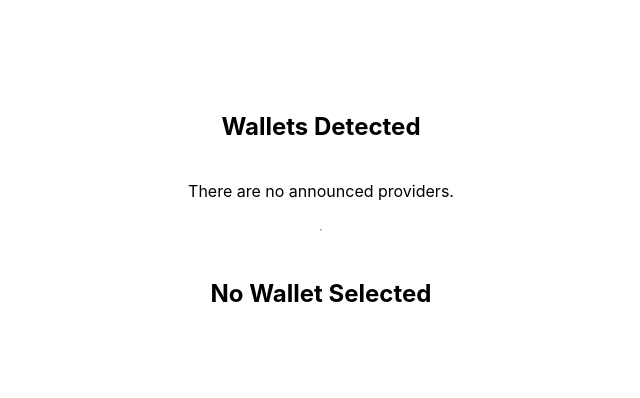
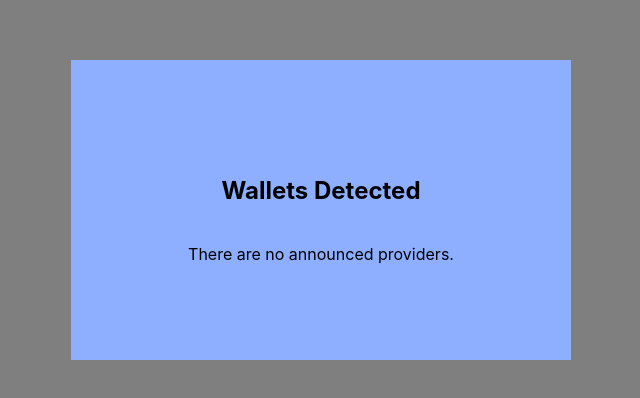
Before and after one commit to javirro/swap, a React (Create React App) app: page / in a window 1280 px wide. Shown: the part 190-588 px from the top of the page, without its empty margins (319-959 px from the left). Built offline with nearby package versions, Linux system fonts and the light colour scheme.

Commit message:
Add on property to EIP provider type and add eventListener for change account

```diff
--- a/src/components/DetectWallets/DetectWallets.css
+++ b/src/components/DetectWallets/DetectWallets.css
@@ -1,9 +1,27 @@
+#modal-detection {
+  top: 0;
+  left: 0;
+  width: 100%;
+  height: 100%;
+  position: fixed;
+
+  display: flex;
+  justify-content: center;
+  flex-direction: column;
+  align-items: center;
+
+  background-color: rgba(0, 0, 0, 0.5);
+  z-index: 1000;
+}
 .wallets-detection {
   display: flex;
   justify-content: center;
   flex-direction: column;
   align-items: center;
   gap: 20px;
+  width: 500px;
+  height: 300px;
+  background-color: rgb(142, 174, 255);
 }
 
 .wallets-detection > div {
@@ -13,7 +31,22 @@
   gap: 10px;
 }
 
-.wallets-detection > div  img {
-  width: 80px;
-  height: 80px;
+.wallets-detection > div button {
+  display: flex;
+  justify-content: center;
+  align-items: center;
+  gap: 10px;
+  padding: 10px;
+  background-color: rgba(0, 0, 0, 0.1);
+  border: 2px solid rgb(1, 14, 63);
+  border-radius: 5px;
+  cursor: pointer;
 }
+
+.wallets-detection > div img {
+  width: 32px;
+}
+
+.wallets-detection > div strong {
+  font-size: 18px;
+}
--- a/src/components/DetectWallets/DetectWallets.tsx
+++ b/src/components/DetectWallets/DetectWallets.tsx
@@ -1,66 +1,53 @@
-import { useState } from "react";
-import useSyncProviders from "../../hooks/useSyncProviders";
-import { EIP6963ProviderDetail } from "../../types/Metamask";
+import { useState } from "react"
+import useSyncProviders from "../../hooks/useSyncProviders"
+import { EIP6963ProviderDetail } from "../../types/Metamask"
 
-import "./DetectWallets.css";
+import "./DetectWallets.css"
 
 interface DiscoverWalletProvidersProps {
-  setProvider: (provider: any) => void;
+  setProvider: (provider: any) => void
+  setUserAccount: (userAccount: string) => void
+  userAccount: string
 }
-const DiscoverWalletProviders = ({
-  setProvider,
-}: DiscoverWalletProvidersProps) => {
-  const [selectedWallet, setSelectedWallet] = useState<EIP6963ProviderDetail>();
-  const [userAccount, setUserAccount] = useState<string>("");
-  const providers = useSyncProviders();
+
+const DiscoverWalletProviders = ({ setProvider, setUserAccount, userAccount }: DiscoverWalletProvidersProps) => {
+  const [selectedWallet, setSelectedWallet] = useState<EIP6963ProviderDetail>()
+  const providers = useSyncProviders()
 
   const handleConnect = async (providerWithInfo: EIP6963ProviderDetail) => {
-    setProvider(providerWithInfo.provider);
-    const accounts: any = await providerWithInfo.provider
-      .request({ method: "eth_requestAccounts" })
-      .catch(console.error);
+    setProvider(providerWithInfo.provider)
+    const accounts: any = await providerWithInfo.provider.request({ method: "eth_requestAccounts" }).catch(console.error)
 
     if (accounts?.[0] as string) {
-      setSelectedWallet(providerWithInfo);
-      setUserAccount(accounts?.[0]);
+      setSelectedWallet(providerWithInfo)
+      setUserAccount(accounts?.[0])
     }
-  };
+  }
 
   return (
-    <div>
+    <div id="modal-detection">
       <section className="wallets-detection">
         <h2>Wallets Detected</h2>
         <div>
           {providers.length > 0 ? (
             providers?.map((provider: EIP6963ProviderDetail) => (
-              <button
-                key={provider.info.uuid}
-                onClick={() => handleConnect(provider)}
-              >
+              <button key={provider.info.uuid} onClick={() => handleConnect(provider)}>
                 <img src={provider.info.icon} alt={provider.info.name} />
-                <div>{provider.info.name}</div>
+                <strong>{provider.info.name}</strong>
               </button>
             ))
           ) : (
             <div>There are no announced providers.</div>
           )}
         </div>
-        <hr />
-        <h2>{userAccount ? "" : "No "}Wallet Selected</h2>
-        {/* {userAccount && (
-        <div>
+
+        {selectedWallet && (
           <div>
-            <img
-              src={selectedWallet?.info?.icon}
-              alt={selectedWallet?.info.name}
-            />
-            <div>{selectedWallet?.info.name}</div>
-            <div>{userAccount}</div>
+            <span>User wallet: {userAccount}</span>
           </div>
-        </div>
-      )} */}
+        )}
       </section>
     </div>
-  );
-};
-export default DiscoverWalletProviders;
+  )
+}
+export default DiscoverWalletProviders
--- a/src/components/Swap/Swap.tsx
+++ b/src/components/Swap/Swap.tsx
@@ -1,39 +1,42 @@
-import { useEffect, useState } from "react";
+import { useEffect, useState } from "react"
 import { EIP1193Provider } from "../../types/Metamask"
 import DiscoverWalletProviders from "../DetectWallets/DetectWallets"
-import Web3 from "web3";
+import Web3 from "web3"
 import tokenAbi from "../../contracts/tokenAbi.json"
-import "./Swap.css";
-
+import "./Swap.css"
 
 const Swap = () => {
   const [provider, setProvider] = useState<EIP1193Provider>()
+  const [userAccount, setUserAccount] = useState<string>("")
+
+  provider?.on?.("accountsChanged", (accounts: any) => {
+    setUserAccount(accounts[0])
+  })
 
   useEffect(() => {
-
     const getAccounts2 = async () => {
-      if(!provider) return
+      if (!provider) return
       const chainId = await provider.request({ method: "eth_chainId" })
-      console.log("chainId", chainId);
-      const accounts: string[] = await provider.request({ method: "eth_requestAccounts" }) as string[]
-      console.log("account2", accounts);
-      const web3 = new Web3(provider);
+      console.log("chainId", chainId)
+      const accounts: string[] = (await provider.request({ method: "eth_requestAccounts" })) as string[]
+      console.log("account2", accounts)
+      const web3 = new Web3(provider)
       const contract = new web3.eth.Contract(tokenAbi, "0x73459845a971490Ba8E1F424A87aA79fad7Ff910")
       const balance = await contract.methods.balanceOf(accounts[0]).call()
-      const approveTx = await contract.methods.approve("0x73459845a971490Ba8E1F424A87aA79fad7Ff910", "1000000000000000000").send({from: accounts[0]})
-      console.log("balance", balance);
-      console.log("approveTx", approveTx);
+      //   const approveTx = await contract.methods.approve("0x73459845a971490Ba8E1F424A87aA79fad7Ff910", "1000000000000000000").send({from: accounts[0]})
+      //   console.log("balance", balance);
+      //   console.log("approveTx", approveTx);
     }
     if (provider) {
-      getAccounts2();
+      getAccounts2()
     }
-  }, [provider]);
+  }, [provider])
 
   return (
     <section id="swap">
-      <DiscoverWalletProviders setProvider={setProvider} />
+      <DiscoverWalletProviders setProvider={setProvider} setUserAccount={setUserAccount} userAccount={userAccount} />
     </section>
-  );
-};
+  )
+}
 
-export default Swap;
+export default Swap
--- a/src/types/Metamask.ts
+++ b/src/types/Metamask.ts
@@ -24,4 +24,5 @@ export interface EIP1193Provider {
   sendAsync?: (request: { method: string, params?: Array<unknown> }, callback: (error: Error | null, response: unknown) => void) => void
   send?: (request: { method: string, params?: Array<unknown> }, callback: (error: Error | null, response: unknown) => void) => void
   request: (request: { method: string, params?: Array<unknown> }) => Promise<unknown>
+  on?: (event: string, callback: (event: unknown) => void) => void
 }
```
